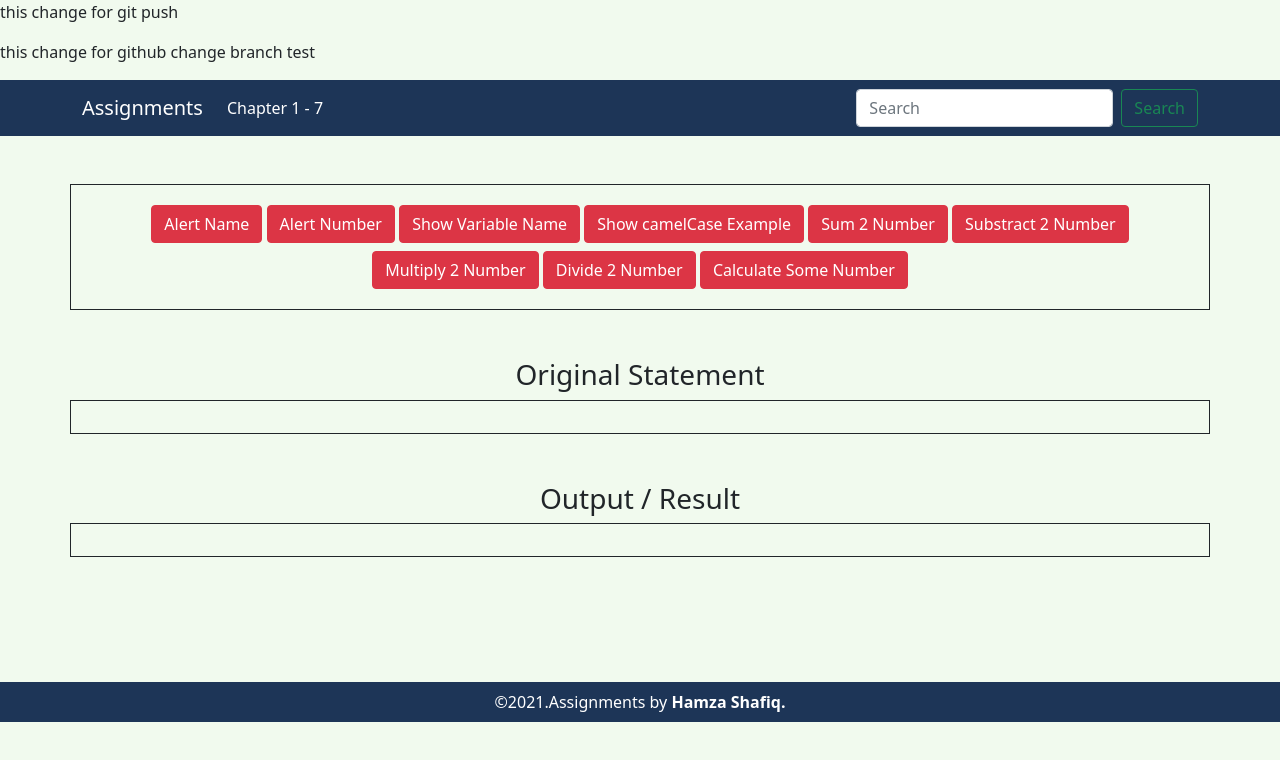
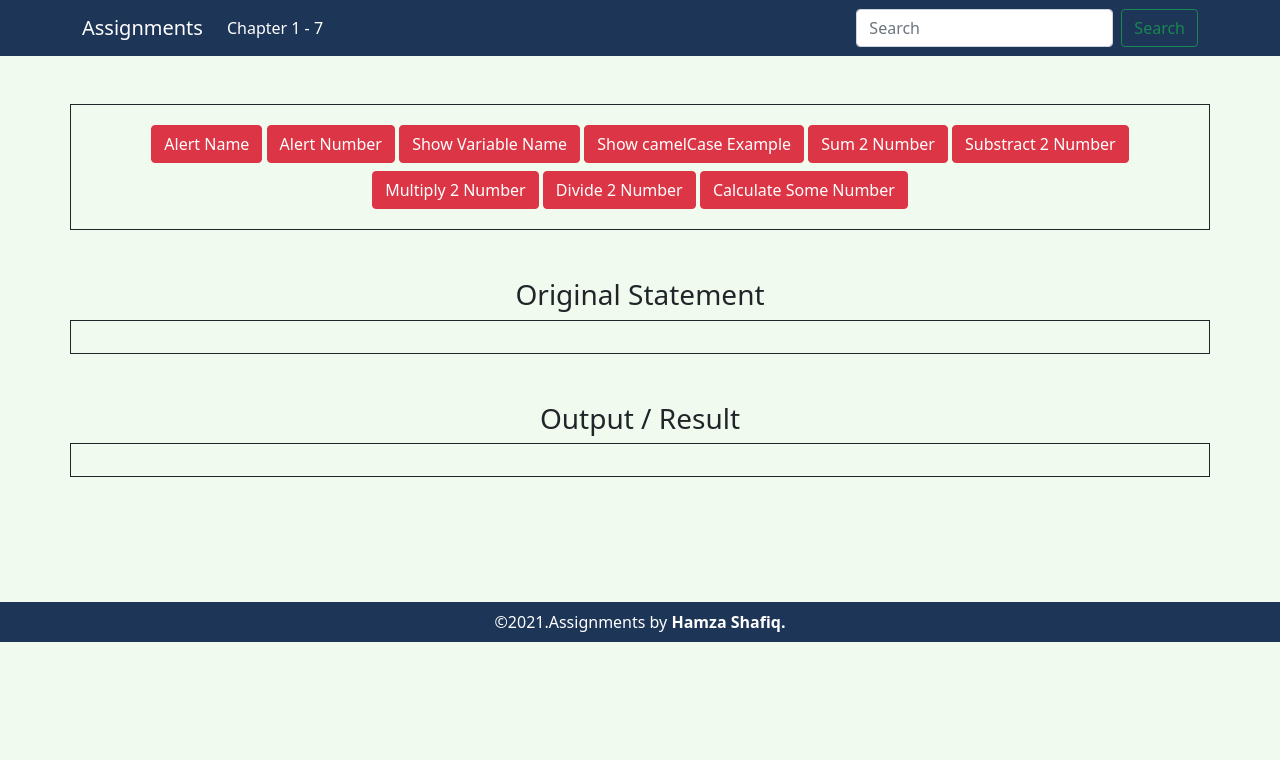
Before and after one commit to Hamzashahfiq/Hallo-W, a plain HTML site: page index.html in a window 1280 px wide. Drawn offline with nearby package versions, Linux system fonts and the light colour scheme.

Commit message:
final project

```diff
--- a/index.html
+++ b/index.html
@@ -10,8 +10,6 @@
     <title>Assignment1 JS</title>
 </head>
 <body>
-   <p> this change for git push</p>
-   <p> this change for github change branch test </p>
     <nav class="navbar navbar-expand-lg navbar-light">
         <div class="container">
           <a class="navbar-brand text-white">Assignments</a>
```
